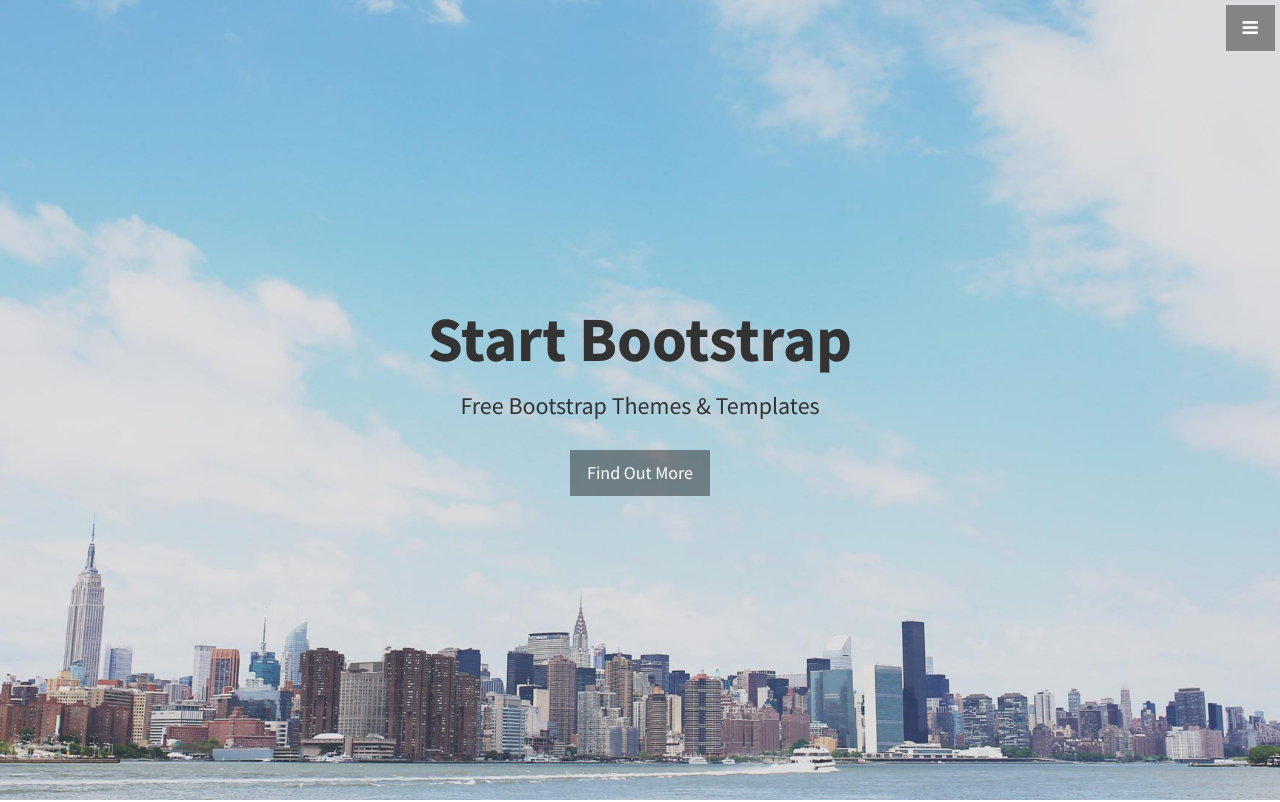
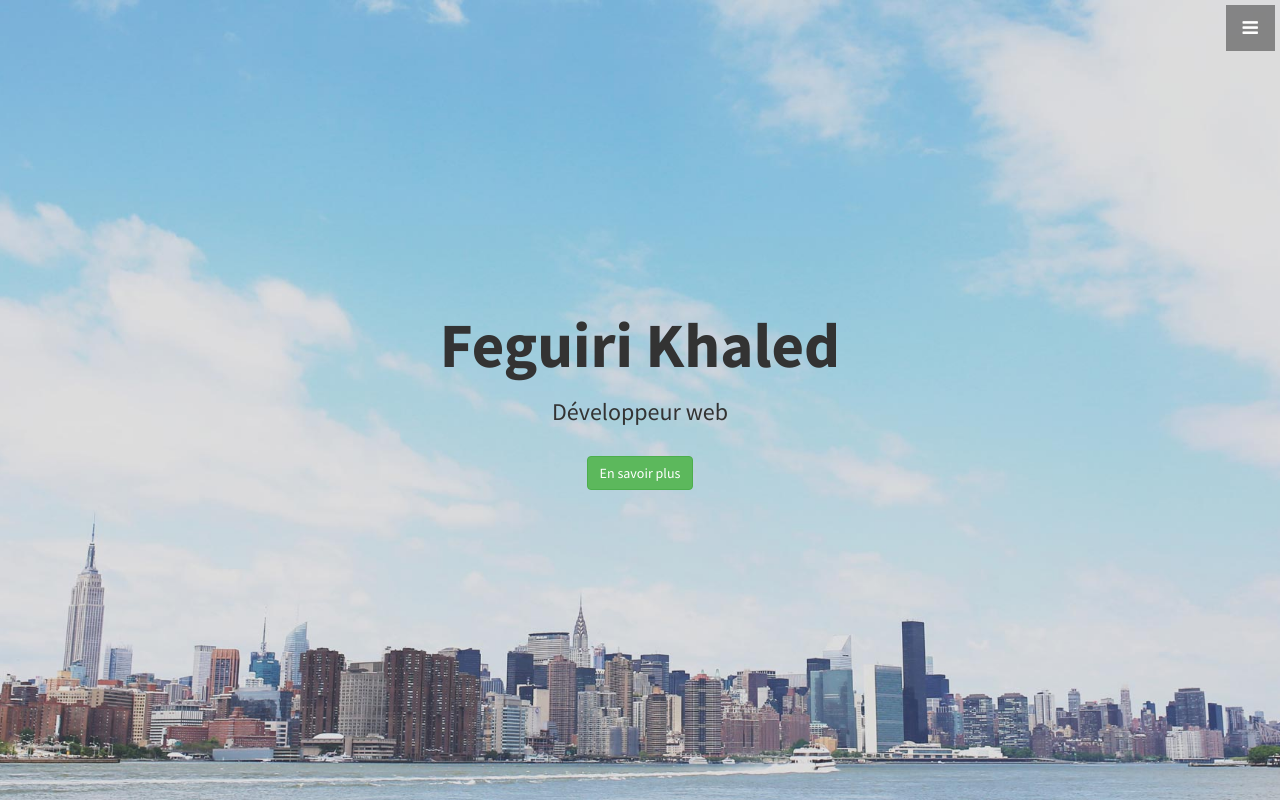
Before and after one commit to khaledfeg/portefolio, a plain HTML site: page index.html in a window 1280 px wide. Shown: the top 802 px of the page. Drawn offline with Linux system fonts and the light colour scheme.

Commit message:
modif theme 1

```diff
--- a/index.html
+++ b/index.html
@@ -61,15 +61,15 @@
     <!-- Header -->
     <header id="top" class="header">
         <div class="text-vertical-center">
-            <h1>Start Bootstrap</h1>
-            <h3>Free Bootstrap Themes &amp; Templates</h3>
+            <h1>Feguiri Khaled</h1>
+            <h3>Développeur web <!-- &amp; Templates --> </h3>
             <br>
-            <a href="#about" class="btn btn-dark btn-lg">Find Out More</a>
+            <a href="#about" class="btn btn-success">En savoir plus</a>
         </div>
     </header>
 
     <!-- About -->
-    <section id="about" class="about">
+    <section id="about" class="about" >
         <div class="container">
             <div class="row">
                 <div class="col-lg-12 text-center">
```
